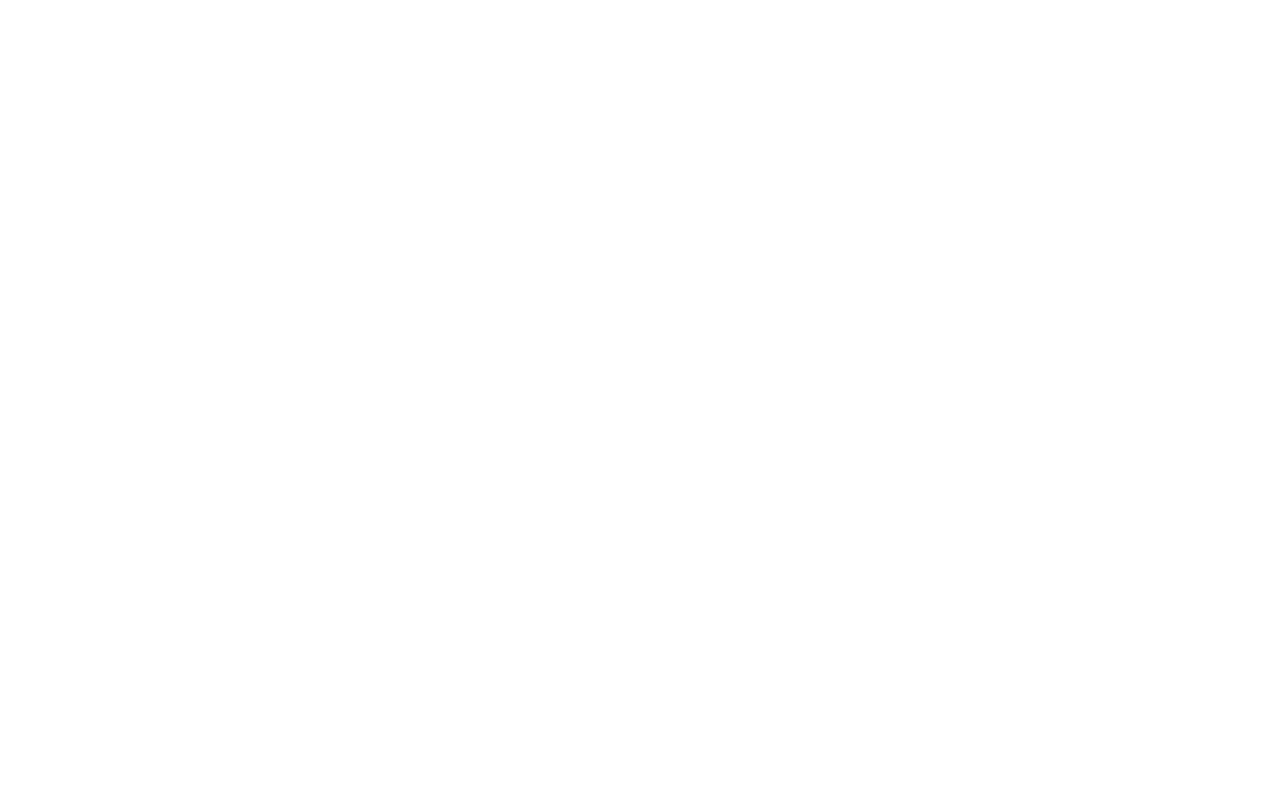
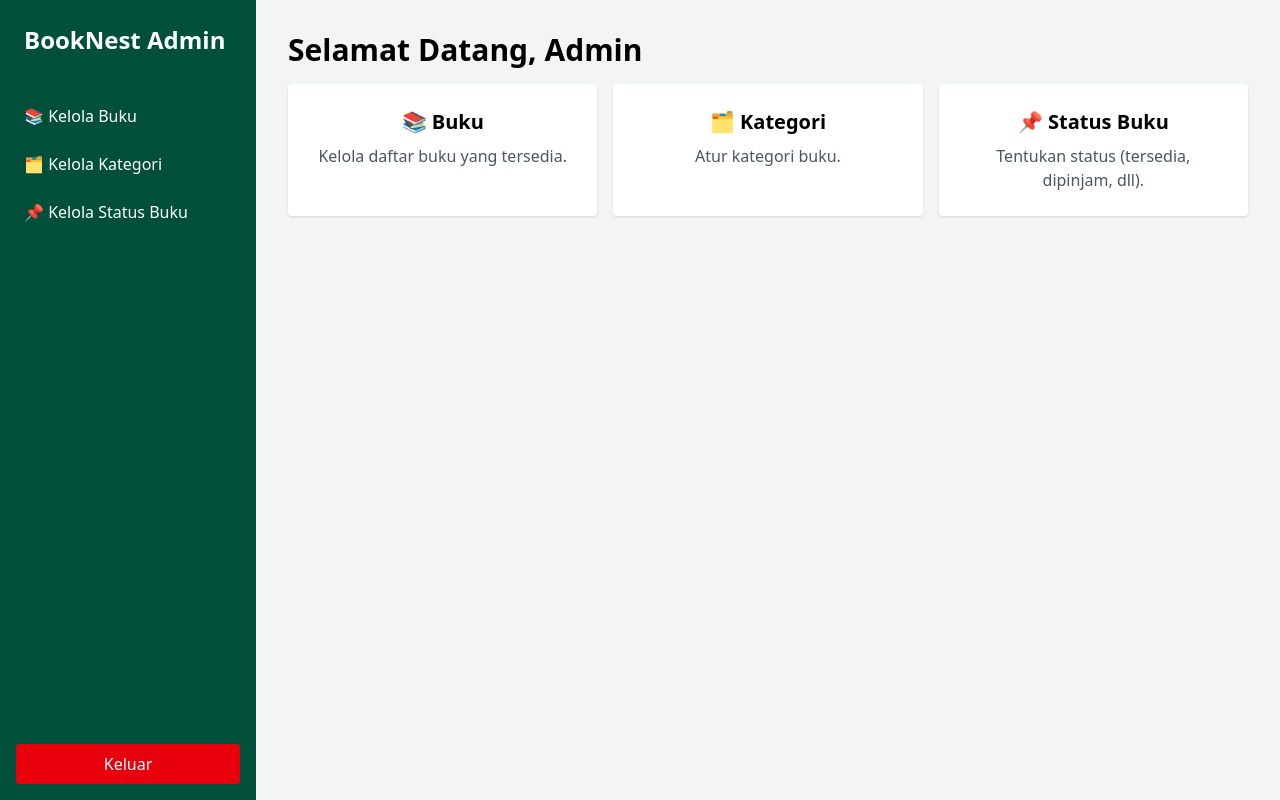
Before and after one commit to NajahKarimahMuklis/FEND-BUKU, a React (Vite) app: page /admin/dashboard in a window 1280 px wide. Before the commit this address had no page. Built offline with nearby package versions, Linux system fonts and the light colour scheme.

Commit message:
LandingPage

```diff
--- a/package.json
+++ b/package.json
@@ -13,6 +13,7 @@
     "@prisma/client": "^6.7.0",
     "@tailwindcss/vite": "^4.1.7",
     "axios": "^1.9.0",
+    "framer": "^2.4.1",
     "framer-motion": "^12.12.1",
     "react": "^19.0.0",
     "react-dom": "^19.0.0",
--- a/src/App.jsx
+++ b/src/App.jsx
@@ -6,8 +6,8 @@
 import StatusBukuPage from "./pages/StatusBukuPage";
 import KategoriPage from "./pages/KategoriPage";
 import BukuKategoriPage from "./pages/BukuKategoriPage";
-
-
+import LandingPageAdmin from "./pages/LandingPageAdmin";
+import LandingPageUser from "./pages/LandingPageUser";
 function App() {
   return (
     <Router>
@@ -20,6 +20,8 @@
         <Route path="/user" element={<UserPage />} />
         <Route path="/statusBuku" element={<StatusBukuPage />} />
         <Route path="/bukuKategori" element={<BukuKategoriPage />} />
+        <Route path="/admin/dashboard" element={<LandingPageAdmin />} />
+        <Route path="/user/home" element={<LandingPageUser />} />
       </Routes>
     </Router>
   );
--- a/src/components/BukuForm.jsx
+++ b/src/components/BukuForm.jsx
@@ -1,4 +1,4 @@
-import React, { useState, useEffect } from "react";
+import { useState, useEffect } from "react";
 import { addBook, updateBook } from "../services/api";
 
 const BookForm = ({
--- a/src/pages/BukuPage.jsx
+++ b/src/pages/BukuPage.jsx
@@ -1,4 +1,4 @@
-import React, { useState, useEffect } from "react";
+import { useState, useEffect } from "react";
 import { Link, useLocation } from "react-router-dom";
 import { Navbar } from "../components/Navbar";
 import { fetchBooks, fetchStatusOptions } from "../services/api";
--- /dev/null
+++ b/src/pages/LandingPageAdmin.jsx
@@ -0,0 +1,79 @@
+import { useNavigate } from "react-router-dom";
+import { useEffect, useState } from "react";
+
+function LandingPageAdmin() {
+  const [adminName, setAdminName] = useState("Admin");
+  const navigate = useNavigate();
+
+  useEffect(() => {
+    // Cek autentikasi di sini jika diperlukan
+    // fetch data admin dari token misalnya
+  }, []);
+
+  const handleLogout = () => {
+    document.cookie = "token=; Max-Age=0; path=/;";
+    navigate("/login");
+  };
+
+  return (
+    <div className="flex h-screen bg-gray-100">
+      {/* Sidebar */}
+      <div className="w-64 bg-emerald-900 text-white flex flex-col justify-between">
+        <div>
+          <h2 className="text-2xl font-bold p-6">BookNest Admin</h2>
+          <nav className="flex flex-col gap-2 p-4">
+            <button
+              onClick={() => navigate("/buku")}
+              className="text-left p-2 hover:bg-emerald-700 rounded"
+            >
+              📚 Kelola Buku
+            </button>
+            <button
+              onClick={() => navigate("/kategori")}
+              className="text-left p-2 hover:bg-emerald-700 rounded"
+            >
+              🗂️ Kelola Kategori
+            </button>
+            <button
+              onClick={() => navigate("/statusBuku")}
+              className="text-left p-2 hover:bg-emerald-700 rounded"
+            >
+              📌 Kelola Status Buku
+            </button>
+          </nav>
+        </div>
+        <div className="p-4">
+          <button
+            onClick={handleLogout}
+            className="w-full bg-red-600 py-2 rounded hover:bg-red-500"
+          >
+            Keluar
+          </button>
+        </div>
+      </div>
+
+      {/* Main Content */}
+      <div className="flex-1 p-8 overflow-y-auto">
+        <h1 className="text-3xl font-bold mb-4">Selamat Datang, {adminName}</h1>
+        <div className="grid grid-cols-1 md:grid-cols-3 gap-4">
+          <div className="bg-white p-6 rounded shadow text-center">
+            <h2 className="text-xl font-bold mb-2">📚 Buku</h2>
+            <p className="text-gray-600">Kelola daftar buku yang tersedia.</p>
+          </div>
+          <div className="bg-white p-6 rounded shadow text-center">
+            <h2 className="text-xl font-bold mb-2">🗂️ Kategori</h2>
+            <p className="text-gray-600">Atur kategori buku.</p>
+          </div>
+          <div className="bg-white p-6 rounded shadow text-center">
+            <h2 className="text-xl font-bold mb-2">📌 Status Buku</h2>
+            <p className="text-gray-600">
+              Tentukan status (tersedia, dipinjam, dll).
+            </p>
+          </div>
+        </div>
+      </div>
+    </div>
+  );
+}
+
+export default LandingPageAdmin;
--- /dev/null
+++ b/src/pages/LandingPageUser.jsx
@@ -0,0 +1,93 @@
+import { useNavigate } from "react-router-dom";
+import { useEffect, useState } from "react";
+
+function LandingPageUser() {
+  const [books, setBooks] = useState([]);
+  const [userName, setUserName] = useState("User");
+  const navigate = useNavigate();
+
+  useEffect(() => {
+    fetch("http://localhost:3000/buku", {
+      credentials: "include",
+    })
+      .then((res) => res.json())
+      .then((res) => {
+        if (res?.data) setBooks(res.data);
+      })
+      .catch((err) => console.error("Gagal fetch buku:", err));
+  }, []);
+
+  const handleLogout = () => {
+    document.cookie = "token=; Max-Age=0; path=/;";
+    navigate("/login");
+  };
+
+  return (
+    <div className="flex h-screen bg-gray-100">
+      {/* Sidebar */}
+      <div className="w-64 bg-emerald-800 text-white flex flex-col justify-between">
+        <div>
+          <h2 className="text-2xl font-bold p-6">BookNest User</h2>
+          <nav className="flex flex-col gap-2 p-4">
+            <button
+              onClick={() => navigate("/user/home")}
+              className="text-left p-2 hover:bg-emerald-700 rounded"
+            >
+              📚 Lihat Buku
+            </button>
+          </nav>
+        </div>
+        <div className="p-4">
+          <button
+            onClick={handleLogout}
+            className="w-full bg-red-500 py-2 rounded hover:bg-red-400"
+          >
+            Keluar
+          </button>
+        </div>
+      </div>
+
+      {/* Main Content */}
+      <div className="flex-1 p-8 overflow-y-auto">
+        <h1 className="text-3xl font-bold mb-6 text-emerald-900">
+          Selamat Datang, {userName}
+        </h1>
+
+        <h2 className="text-xl font-semibold text-gray-800 mb-4">
+          Daftar Buku
+        </h2>
+
+        {books.length === 0 ? (
+          <p className="text-gray-600">Tidak ada buku yang tersedia.</p>
+        ) : (
+          <div className="grid grid-cols-1 md:grid-cols-3 gap-4">
+            {books.map((book) => (
+              <div
+                key={book.id}
+                className="bg-white rounded shadow p-4 hover:shadow-lg transition"
+              >
+                <h3 className="text-lg font-bold text-emerald-800">
+                  {book.judul}
+                </h3>
+                <p className="text-sm text-gray-600">
+                  Pengarang: {book.pengarang}
+                </p>
+                <p className="text-sm text-gray-600">
+                  Penerbit: {book.penerbit}
+                </p>
+                <p className="text-sm text-gray-600">
+                  Tahun: {book.tahunTerbit}
+                </p>
+                <p className="text-sm text-gray-600 mt-2 italic">
+                  Status: {book.statusBuku?.nama || "-"}
+                </p>
+              </div>
+            ))}
+          </div>
+        )}
+      </div>
+    </div>
+  );
+}
+
+export default LandingPageUser;
--- a/src/pages/LoginPage.jsx
+++ b/src/pages/LoginPage.jsx
@@ -1,5 +1,4 @@
 import bgImage from "../assets/bg-login.png";
-import booknest from "/booknest.png";
 import logo from "/logo.png";
 import { motion } from "framer-motion";
 import { useState } from "react";
@@ -19,9 +18,9 @@
         method: "POST",
         credentials: "include",
         headers: {
-          "Content-Type": "application/json",
+          "Content-Type": "application/json"
         },
-        body: JSON.stringify({ email, password }),
+        body: JSON.stringify({ email, password })
       });
 
       const data = await res.json();
@@ -30,9 +29,13 @@
         setMessage(data.message);
         document.cookie = `token=${data.token}; path=/; max-age=3600`;
         console.log("Token disimpan:", document.cookie);
-        navigate("/buku");
-      } else {
-        setMessage(data.message || "Login gagal");
+
+        const role = data.data.role;
+        if (role === "ADMIN") {
+          navigate("/admin/dashboard");
+        } else {
+          navigate("/user/home");
+        }
       }
     } catch (error) {
       console.error("Error:", error);
@@ -48,7 +51,7 @@
         alt="Background"
         className="absolute w-full h-full object-cover -z-10"
         style={{
-          objectPosition: "center right",
+          objectPosition: "center right"
         }}
       ></img>
 
```
Also changed, not shown: src/pages/ForgetPassPage.jsx (deleted), 1 other file (tests, documents, lock files or other folders).
